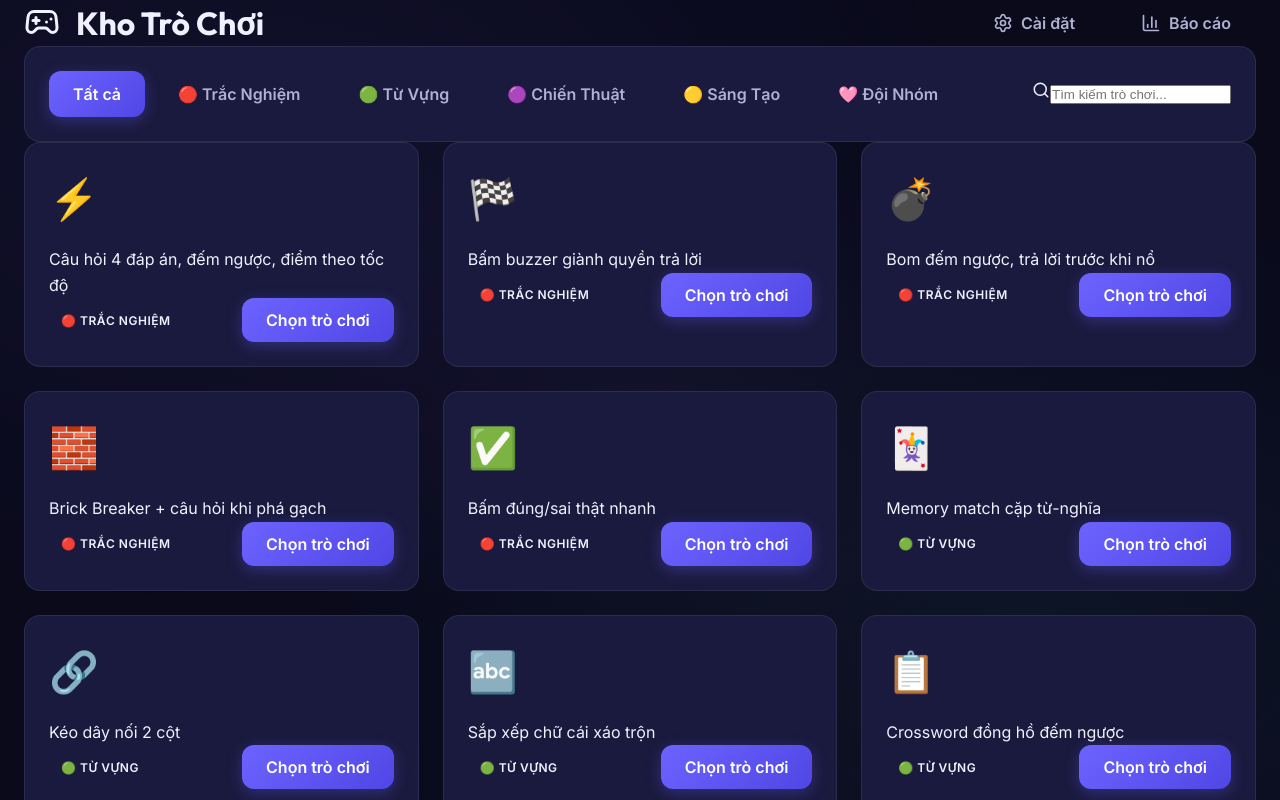
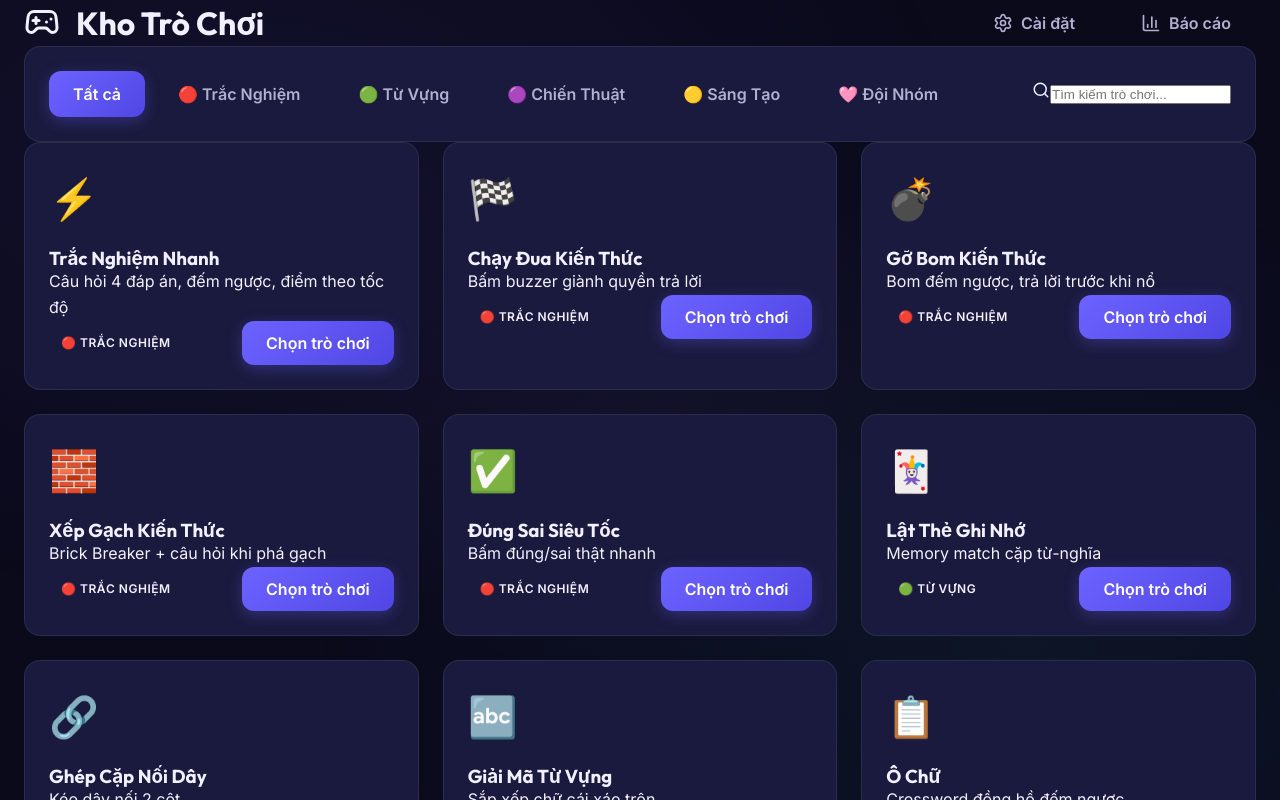
Before and after one commit to Chauphan708/edu-games, a React (Vite) app: page /teacher in a window 1280 px wide. Shown: the top 800 px of the page. Built offline with nearby package versions, Linux system fonts and the light colour scheme; no server answers.

Commit message:
fix: restore correct game registry mapping to resolve 'Game not found' error

```diff
--- a/src/pages/teacher/GameLibrary.tsx
+++ b/src/pages/teacher/GameLibrary.tsx
@@ -9,15 +9,9 @@ export default function GameLibrary() {
   const [search, setSearch] = useState('')
   const [activeGroup, setActiveGroup] = useState<GameGroup | 'all'>('all')
 
-  const games: any[] = Object.entries(GAME_REGISTRY).map(([type, data]) => {
-     // Spreading data then adding type to avoid overwrite warning
-     const gameItem = { ...data, game_type: type }
-     return gameItem
-  })
-
-  const filteredGames = games.filter((game: any) => {
-    const title = game.title || ''
-    const matchesSearch = title.toLowerCase().includes(search.toLowerCase())
+  const filteredGames = GAME_REGISTRY.filter((game: any) => {
+    const name = game.name || ''
+    const matchesSearch = name.toLowerCase().includes(search.toLowerCase())
     const matchesGroup = activeGroup === 'all' || game.group === activeGroup
     return matchesSearch && matchesGroup
   })
@@ -69,21 +63,21 @@ export default function GameLibrary() {
       </div>
 
       <div className="grid grid-3 gap-xl">
-        {filteredGames.map((game: any) => (
+        {(filteredGames as any[]).map((game) => (
           <div
-            key={game.game_type}
+            key={game.type}
             className="game-card card hover-scale"
           >
             <div className="game-card__icon" style={{ fontSize: '2.5rem', marginBottom: 'var(--space-md)' }}>
               {game.icon}
             </div>
-            <h3 className="mb-sm">{game.title}</h3>
+            <h3 className="mb-sm">{game.name}</h3>
             <p className="text-secondary mb-xl">{game.description}</p>
             <div className="flex flex-between items-center mt-auto">
               <span className="badge badge-secondary">{(GROUP_LABELS as any)[game.group]}</span>
               <button
                 className="btn btn-primary"
-                onClick={() => navigate(`/teacher/create/${game.game_type}`)}
+                onClick={() => navigate(`/teacher/create/${game.type}`)}
               >
                 Chọn trò chơi
               </button>
```
